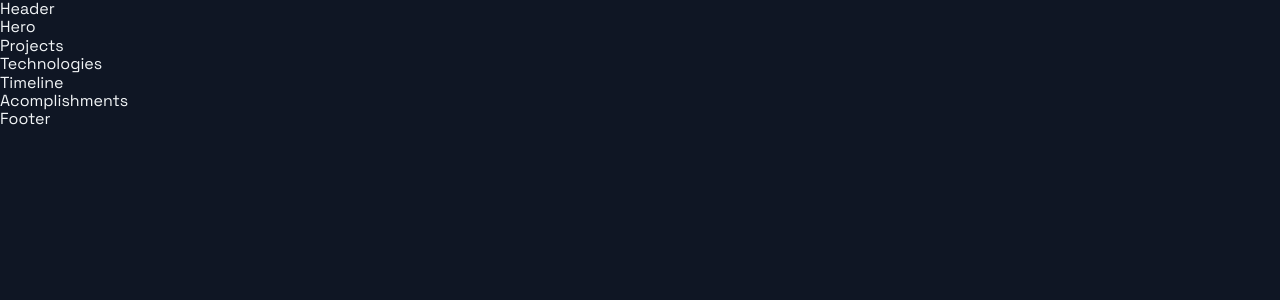
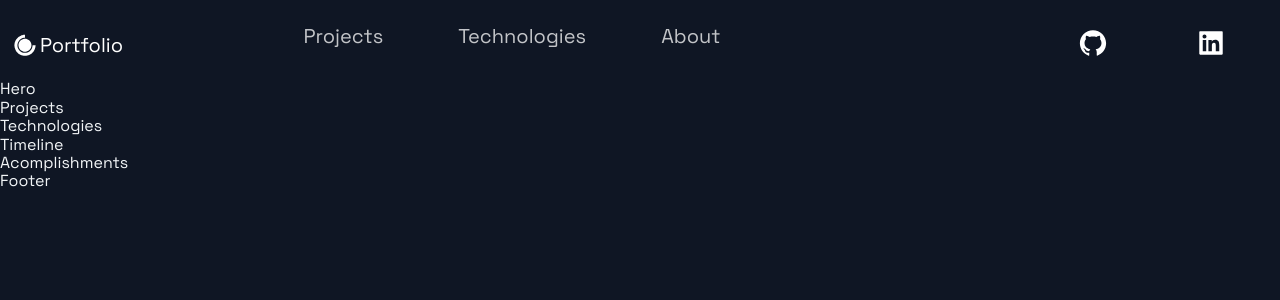
Before and after one commit to mostafakamal22/nextjs-portfolio, a Next.js app: page / in a window 1280 px wide. Shown: the top 300 px of the page. Built offline with nearby package versions, Linux system fonts and the light colour scheme.

Commit message:
finish header initial setup

```diff
--- a/src/components/Header/Header.js
+++ b/src/components/Header/Header.js
@@ -1,14 +1,56 @@
-import Link from 'next/link';
-import React from 'react';
-import { AiFillGithub, AiFillInstagram, AiFillLinkedin } from 'react-icons/ai';
-import { DiCssdeck } from 'react-icons/di';
+import Link from "next/link";
+import React from "react";
+import { AiFillGithub, AiFillLinkedin } from "react-icons/ai";
+import { DiCssdeck } from "react-icons/di";
 
-import { Container, Div1, Div2, Div3, NavLink, SocialIcons } from './HeaderStyles';
+import {
+  Container,
+  LogoText,
+  Div1,
+  Div2,
+  Div3,
+  NavLink,
+  SocialIcons,
+} from "./HeaderStyles";
 
-const Header = () =>  (
-  <div>
-    Header
-  </div>
+const Header = () => (
+  <Container>
+    <Div1>
+      <Link href="/">
+        <a style={{ display: "flex", alignItems: "center", color: "white" }}>
+          <DiCssdeck size="3rem" /> <LogoText>Portfolio</LogoText>
+        </a>
+      </Link>
+    </Div1>
+
+    <Div2>
+      <li>
+        <Link href={"#projects"}>
+          <NavLink>Projects</NavLink>
+        </Link>
+      </li>
+      <li>
+        <Link href={"#tech"}>
+          <NavLink>Technologies</NavLink>
+        </Link>
+      </li>
+      <li>
+        <Link href={"#about"}>
+          <NavLink>About</NavLink>
+        </Link>
+      </li>
+    </Div2>
+
+    <Div3>
+      <SocialIcons href="https://github.com/mostafakamal22">
+        <AiFillGithub size="3rem" />
+      </SocialIcons>
+
+      <SocialIcons href="https://linkedin.com/in/mostafakamal22/">
+        <AiFillLinkedin size="3rem" />
+      </SocialIcons>
+    </Div3>
+  </Container>
 );
 
 export default Header;
--- a/src/components/Header/HeaderStyles.js
+++ b/src/components/Header/HeaderStyles.js
@@ -1,5 +1,5 @@
-import { IoIosArrowDropdown } from 'react-icons/io';
-import styled from 'styled-components';
+import { IoIosArrowDropdown } from "react-icons/io";
+import styled from "styled-components";
 
 export const Container = styled.div`
   display: grid;
@@ -17,6 +17,11 @@ export const Container = styled.div`
     grid-row-gap: 0.5rem;
   }
 `;
+
+export const LogoText = styled.span`
+  font-size: 2rem;
+`;
+
 export const Div1 = styled.div`
   grid-area: 1 / 1 / 2 / 2;
   display: flex;
@@ -94,8 +99,8 @@ export const NavProductsIcon = styled(IoIosArrowDropdown)`
   display: flex;
   align-self: center;
   transition: 0.3s ease;
-  opacity: ${({ isOpen }) => (isOpen ? '1' : '.75')};
-  transform: ${({ isOpen }) => (isOpen ? 'scaleY(-1)' : 'scaleY(1)')};
+  opacity: ${({ isOpen }) => (isOpen ? "1" : ".75")};
+  transform: ${({ isOpen }) => (isOpen ? "scaleY(-1)" : "scaleY(1)")};
 
   &:hover {
     opacity: 1;
@@ -107,18 +112,16 @@ export const NavProductsIcon = styled(IoIosArrowDropdown)`
   }
 `;
 
-
 // Social Icons
 
 export const SocialIcons = styled.a`
-transition: 0.3s ease;
-color: white;
-border-radius: 50px;
+  transition: 0.3s ease;
+  color: white;
+  border-radius: 50px;
   padding: 8px;
-&:hover {
+  &:hover {
     background-color: #212d45;
     transform: scale(1.2);
     cursor: pointer;
-
   }
-`
+`;
```
